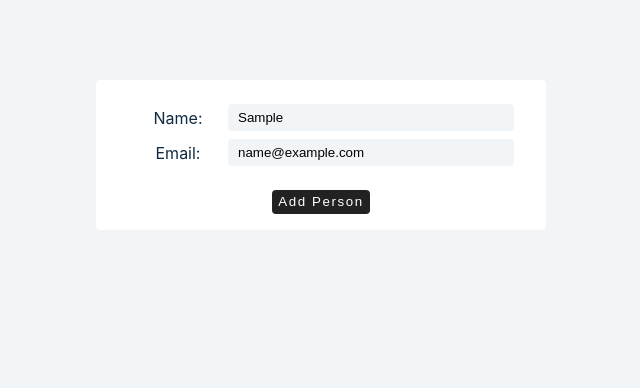
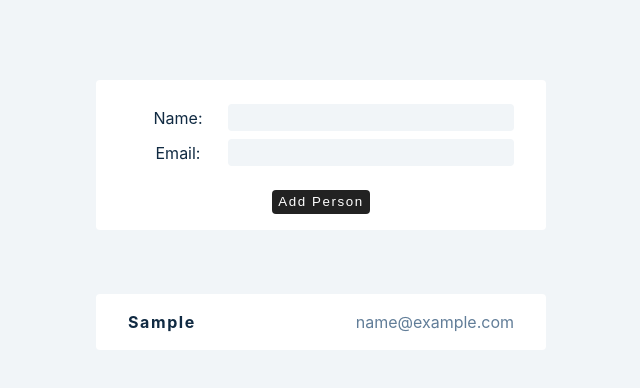
Before and after one commit to hussainh/react-advanced, a React (Create React App) app: page / in a window 1280 px wide. Both pictures are taken after typing "Sample", "name@example.com" into the empty fields and a click on the button "Add Person". Shown: the top 388 px of the page, without its empty margins (319-959 px from the left). Built offline with nearby package versions, Linux system fonts and the light colour scheme.

Commit message:
implemented controlled inputs in a very basic to do list

```diff
--- a/src/forms/1-controlled-inputs.js
+++ b/src/forms/1-controlled-inputs.js
@@ -4,9 +4,22 @@ import React, { useState } from "react";
 
 const ControlledInputs = () => {
 
+    const [firstName, setFirstName] = useState("");
+    const [email, setEmail] = useState("");
+    const [people, setPeople] = useState([]);
+
     const handleSubmit = (e) => {
         e.preventDefault();
-        console.log("hello world");
+        if (firstName && email) {
+            const person = { id: new Date().getTime().toString(),firstName, email }
+            setPeople((people) => {
+                return [...people, person]
+            });
+            setFirstName("");
+            setEmail("");
+        } else {
+            console.log("empty value");
+        }
     };
 
     return (
@@ -15,14 +28,32 @@ const ControlledInputs = () => {
                 <form className="form" onSubmit={handleSubmit}>
                     <div className="form-control">
                         <label htmlFor="firstName">Name: </label>
-                        <input type="text" id="firstName" name="firstName"/>
+                        <input
+                            type="text"
+                            id="firstName"
+                            name="firstName"
+                            value={firstName}
+                            onChange={(e) => setFirstName(e.target.value)}/>
                     </div>
                     <div className="form-control">
                         <label htmlFor="email">Email: </label>
-                        <input type="text" id="email" name="email"/>
+                        <input
+                            type="text"
+                            id="email"
+                            name="email"
+                            value={email}
+                            onChange={(e) => setEmail(e.target.value)}/>
                     </div>
                     <button type="submit">Add person</button>
                 </form>
+                { people.map((person) => {
+                        const {id, firstName, email} = person;
+                        return <div className="item" key={id}>
+                            <h4>{ firstName  }</h4>
+                            <p>{ email }</p>
+                        </div>
+                    })
+                }
             </article>
         </>
     );
```
